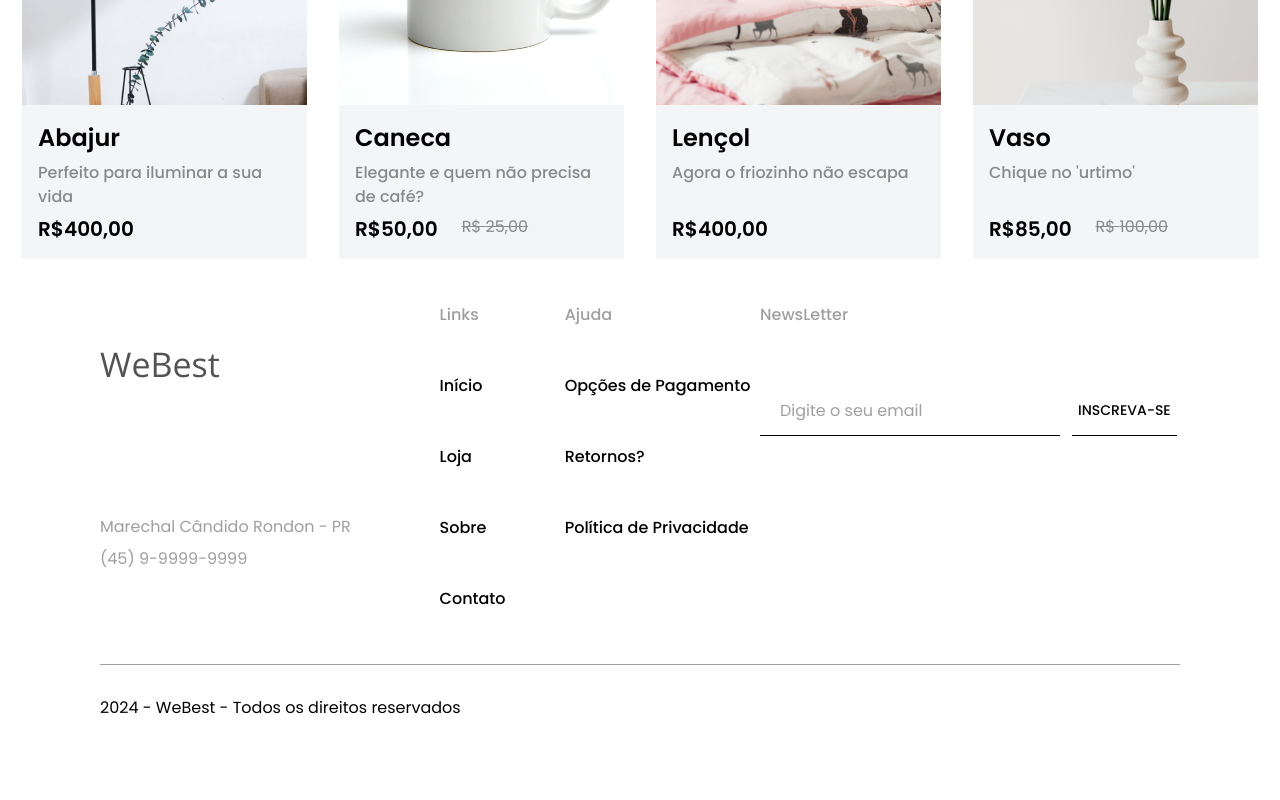
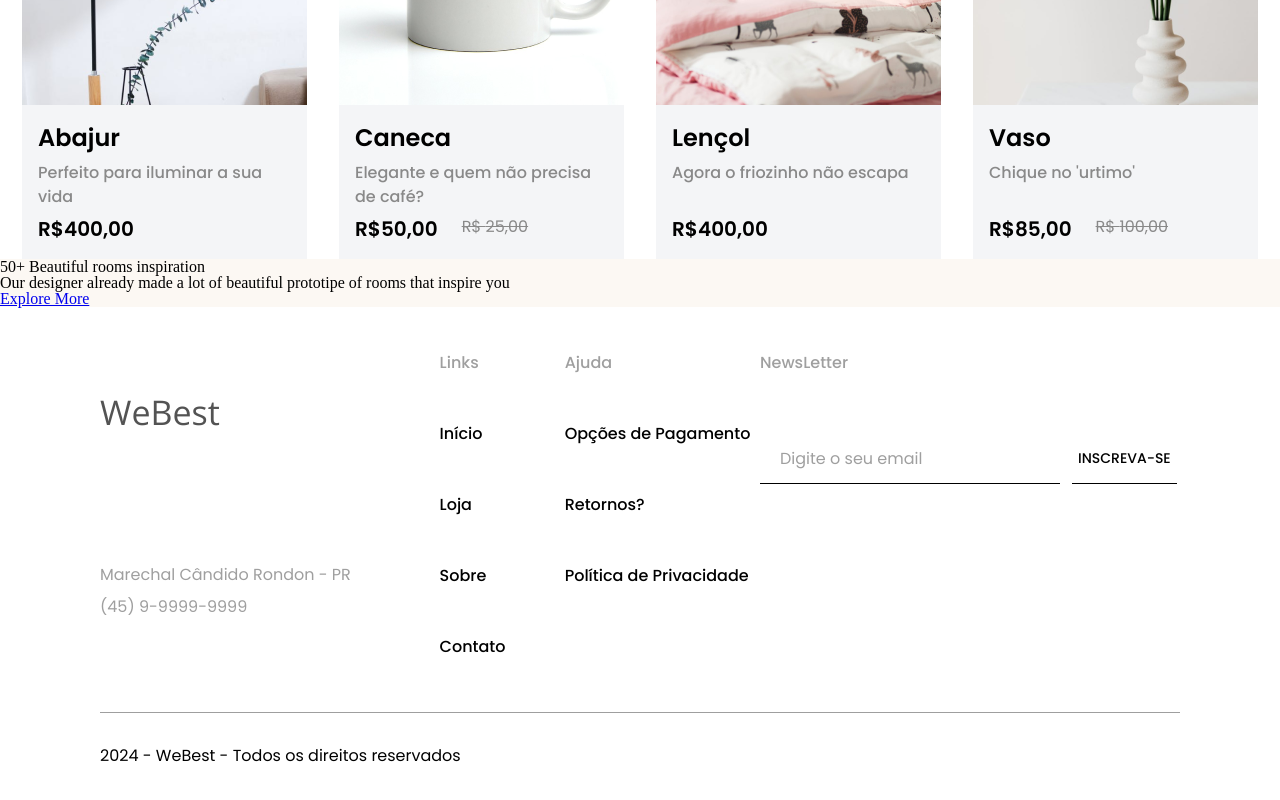
Before and after one commit to gabrielestefono/curso_swiper, a Next.js app: page / in a window 1280 px wide. Shown: the part 2301-3101 px from the top of the page. Before the commit the page ends 3055 px from the top, so only its background shows below. Built offline with nearby package versions, Linux system fonts and the light colour scheme.

Commit message:
Iniciando terceiro slide

```diff
--- /dev/null
+++ b/components/home/Inspiracoes.module.scss
@@ -0,0 +1,5 @@
+.inspiracoes{
+	@import '../../styles/variaveis.scss';
+	background-color: $amareloMedio;
+	width: 100vw;
+}
--- /dev/null
+++ b/components/home/Inspiracoes.tsx
@@ -0,0 +1,20 @@
+import Link from "next/link";
+import estilo from "./Inspiracoes.module.scss";
+
+export default function Inspiracoes() {
+	return (
+		<div className={estilo.inspiracoes}>
+			<div>
+				<h2>50+ Beautiful rooms inspiration</h2>
+				<p>Our designer already made a lot of beautiful prototipe of rooms that inspire you</p>
+				<Link href="/">Explore More</Link>
+			</div>
+			<div>
+				<swiper-container>
+					<swiper-slide>
+					</swiper-slide>
+				</swiper-container>
+			</div>
+		</div>
+	)
+}
--- a/pages/index.tsx
+++ b/pages/index.tsx
@@ -1,4 +1,5 @@
 import CarouselPrincipal from "@/components/home/CarouselPrincipal";
+import Inspiracoes from "@/components/home/Inspiracoes";
 import Produtos from "@/components/home/Produtos";
 import VejaOpcoes from "@/components/home/VejaOpcoes";
 import Layout from "@/components/layout/Layout";
@@ -9,6 +10,7 @@ export default function Home() {
       <CarouselPrincipal/>
       <VejaOpcoes/>
       <Produtos/>
+      <Inspiracoes/>
     </Layout>
   );
 }
--- a/styles/global.scss
+++ b/styles/global.scss
@@ -11,8 +11,9 @@
 
 	// Cores
 	--black: #000000;
+	--amareloClaro: #FFF3E3;
+	--amareloMedio: #FCF8F3;
 	--amareloEscuro: #B88E2F;
-	--amareloClaro: #FFF3E3;
 	--corLogo: #535353;
 	--light: #ffffff;
 	--grayLight: #F4F5F7;
--- a/styles/variaveis.scss
+++ b/styles/variaveis.scss
@@ -5,8 +5,9 @@ $poppins: var(--poppins);
 
 // Cores
 $black: var(--black);
+$amareloClaro: var(--amareloClaro);
+$amareloMedio: var(--amareloMedio);
 $amareloEscuro: var(--amareloEscuro);
-$amareloClaro: var(--amareloClaro);
 $corLogo: var(--corLogo);
 $light: var(--light);
 $grayLight: var(--grayLight);
```
